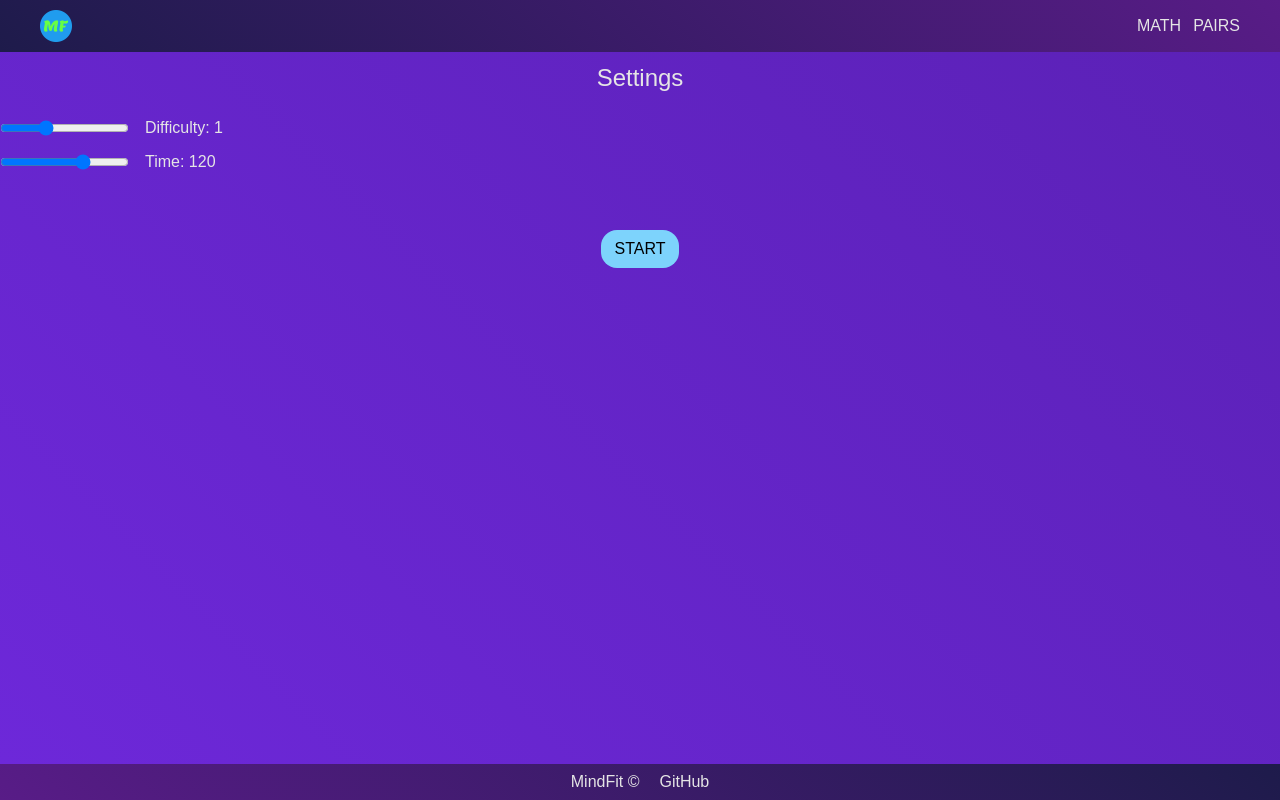
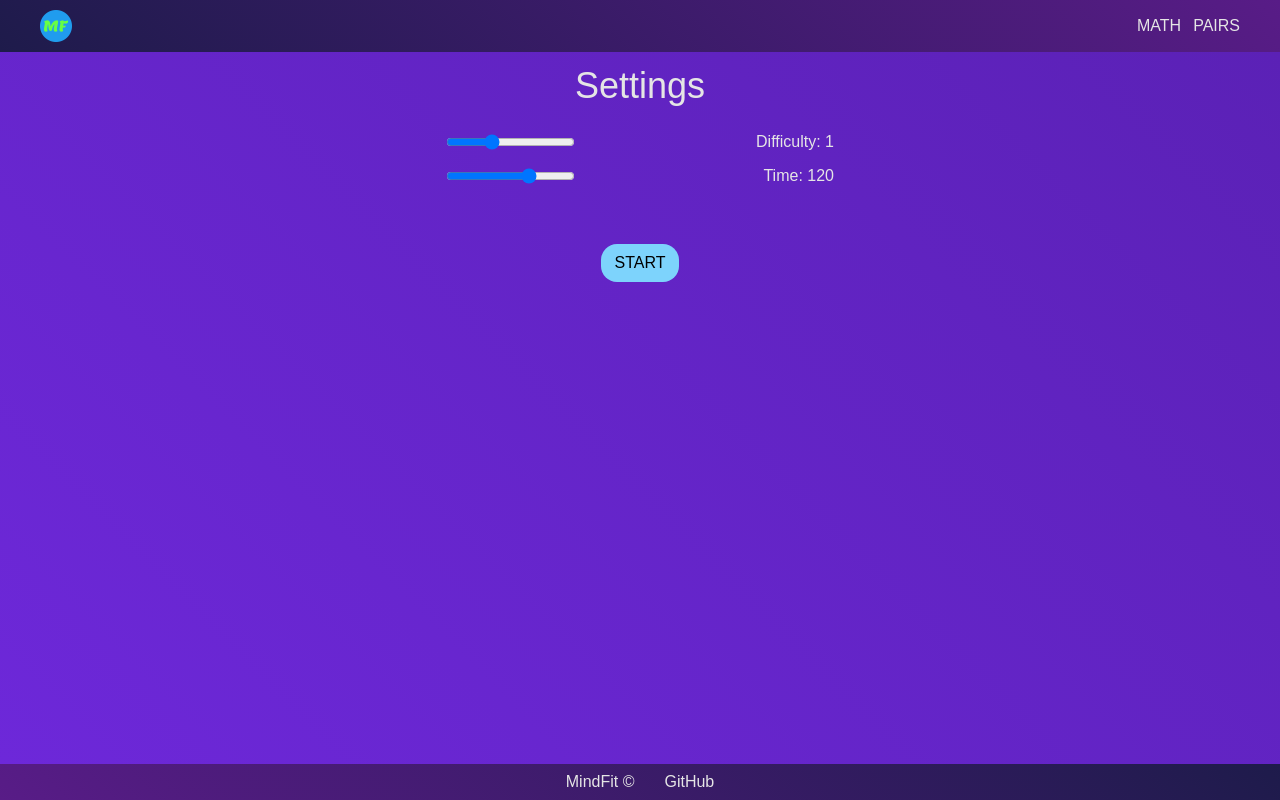
Before and after one commit to Ernian/mindFit, a React (Vite) app: page /math-one-love in a window 1280 px wide. Built offline with nearby package versions, Linux system fonts and the light colour scheme.

Commit message:
change link to github

```diff
--- a/src/components/footer/index.module.scss
+++ b/src/components/footer/index.module.scss
@@ -1,7 +1,7 @@
 .footer {
   display: flex;
   justify-content: center;
-  gap: 20px;
+  gap: 30px;
   padding: 10px;
   background: linear-gradient(45deg, #581c87, #1e1b4b);
 }
--- a/src/components/footer/index.tsx
+++ b/src/components/footer/index.tsx
@@ -4,7 +4,7 @@ export const Footer = () => {
   return (
     <footer className={css.footer}>
       <span>MindFit&nbsp;&copy;</span>
-      <a href="https://github.com/Ernian" target='_blank'>GitHub</a>
+      <a href="https://github.com/Ernian/mindFit" target='_blank'>GitHub</a>
     </footer>
   )
 }
--- a/src/components/header/index.tsx
+++ b/src/components/header/index.tsx
@@ -1,4 +1,5 @@
 import { Link } from 'react-router-dom'
+import logo from '../../assets/favicon/favicon-32x32.png'
 import css from './index.module.scss'
 
 export const Header = () => {
@@ -6,7 +7,7 @@ export const Header = () => {
     <header className={css.header}>
       <div className={`${css.container} container`}>
         <Link to='/' className={css.logo}>
-          <img src='/src/assets/favicon/favicon-32x32.png' alt='logo' />
+          <img src={logo} alt='logo' />
         </Link>
         <Link to='/math-one-love'>Math</Link>
         <Link to='/pairs'>Pairs</Link>
--- a/src/components/mathSettings/index.module.scss
+++ b/src/components/mathSettings/index.module.scss
@@ -1,16 +1,22 @@
 .settings {
-  padding: 14px 0;
+  padding: 16px;
+  max-width: 420px;
+  margin: 0 auto;
 
   .header {
     font-size: 24px;
     text-align: center;
     margin-bottom: 30px;
+
+    @media (min-width:480px) {
+      font-size: 36px;
+    }
   }
 
   .input {
     display: flex;
+    justify-content: space-between;
     align-items: center;
-    gap: 16px;
     margin-bottom: 18px;
   }
 
```
